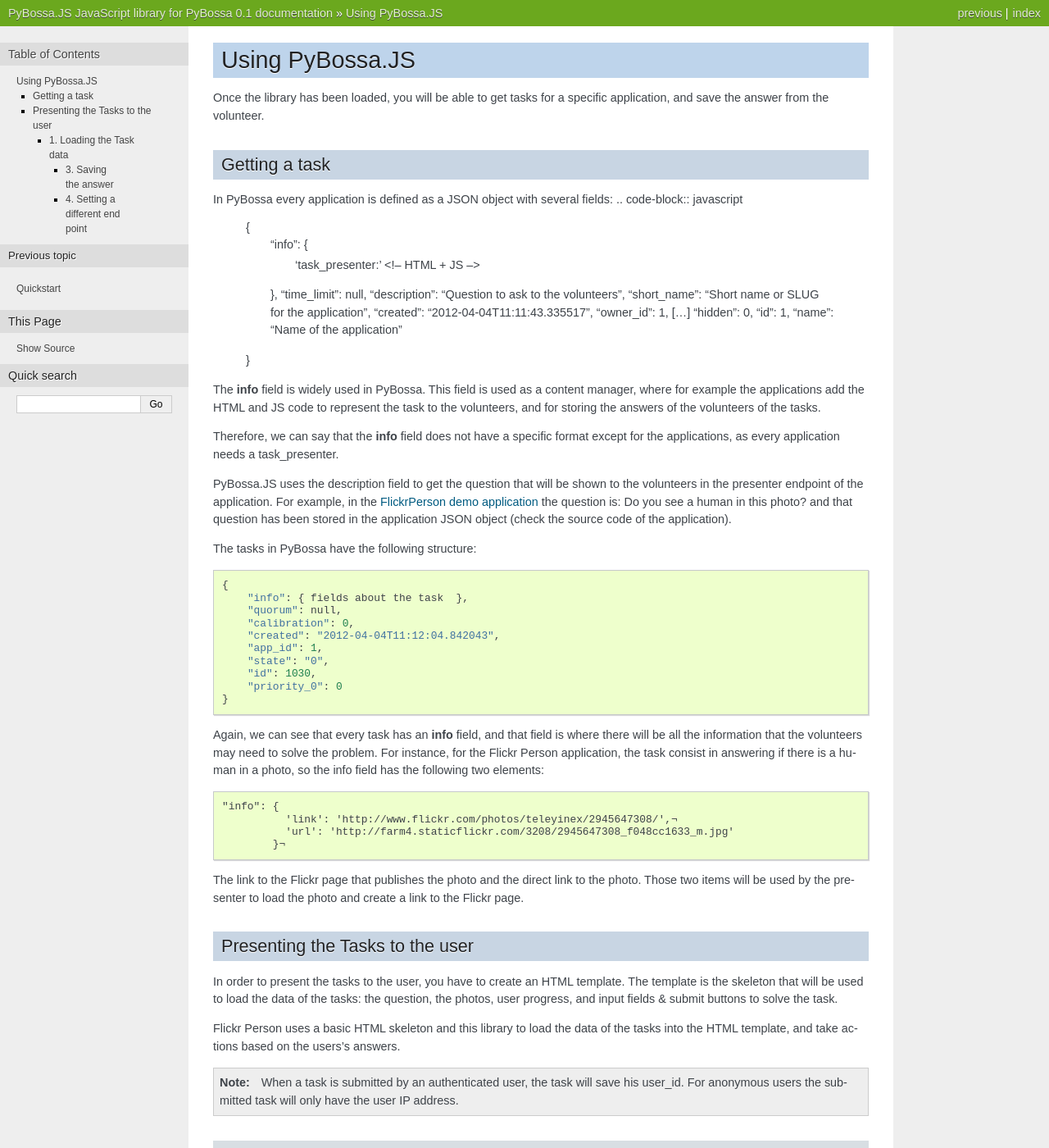
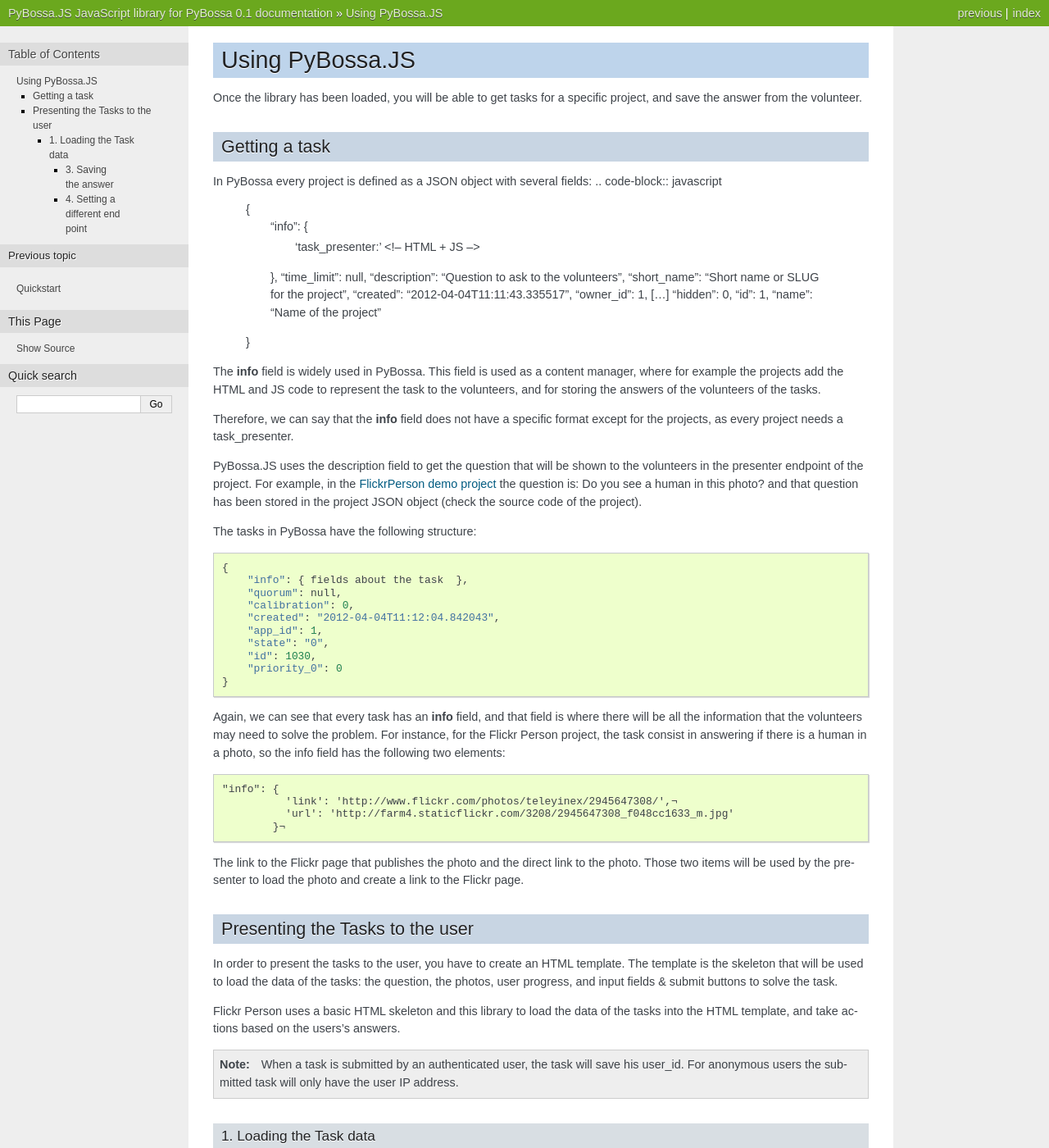
Before and after one commit to Scifabric/pybossa.js, a Sphinx documentation site: the page built from doc/library.rst, in a window 1280 px wide and 1400 px high. Shown: the whole window at 82% size. Built offline with Sphinx 7.4.7, drawn with Linux system fonts in a browser that asks for light colours; some of the changed text lies outside the part shown.

Commit message:
rename applications to projects

```diff
--- a/doc/index.rst
+++ b/doc/index.rst
@@ -8,7 +8,7 @@ human cognition, knowledge or intelligence (e.g. image classification,
 transcription, information location etc).
 
 PyBossa.JS simplifies the access to the PyBossa API providing several public
-methods that will get and submit a task for a given application in PyBossa.
+methods that will get and submit a task for a given project in PyBossa.
 
 User Guide
 ==========
@@ -16,7 +16,7 @@ User Guide
 This section covers how to use PyBossa.JS from the perspective of a PyBossa
 end-user such as:
 
-  * Creators and managers of a specific PyBossa microtasking application:
+  * Creators and managers of a specific PyBossa microtasking project:
     getting a task and saving the answer from the volunteers in the data base.
 
 We suggest starting by taking a quick look at the overview of the `PyBossa <http://docs.pybossa.com>`_
--- a/doc/library.rst
+++ b/doc/library.rst
@@ -3,12 +3,12 @@ Using PyBossa.JS
 ================
 
 Once the library has been loaded, you will be able to get tasks for a specific
-application, and save the answer from the volunteer.
+project, and save the answer from the volunteer.
 
 Getting a task
 ==============
 
-In PyBossa every application is defined as a JSON object with several fields:
+In PyBossa every project is defined as a JSON object with several fields:
 .. code-block:: javascript
 
     {
@@ -17,29 +17,29 @@ In PyBossa every application is defined as a JSON object with several fields:
         },
         "time_limit": null,
         "description": "Question to ask to the volunteers",
-        "short_name": "Short name or SLUG for the application",
+        "short_name": "Short name or SLUG for the project",
         "created": "2012-04-04T11:11:43.335517",
         "owner_id": 1,
         [...]
         "hidden": 0,
         "id": 1,
-        "name": "Name of the application"
+        "name": "Name of the project"
     }
 
 The **info** field is widely used in PyBossa. This field is used as a content
-manager, where for example the applications add the HTML and JS code to
+manager, where for example the projects add the HTML and JS code to
 represent the task to the volunteers, and for storing the answers of the
 volunteers of the tasks.
 
 Therefore, we can say that the **info** field does not have a specific format
-except for the applications, as every application needs a task_presenter.
+except for the projects, as every project needs a task_presenter.
 
 PyBossa.JS uses the description field to get the question that will be shown to
-the volunteers in the presenter endpoint of the application. For example, in
-the `FlickrPerson demo application <http://app-flickrperson.rtfd.org>`_ the
+the volunteers in the presenter endpoint of the project. For example, in
+the `FlickrPerson demo project <http://app-flickrperson.rtfd.org>`_ the
 question is: Do you see a human in this photo? and that question has been
-stored in the application JSON object (check the source code of the
-application).
+stored in the project JSON object (check the source code of the
+project).
 
 The tasks in PyBossa have the following structure::
 
@@ -56,7 +56,7 @@ The tasks in PyBossa have the following structure::
 
 Again, we can see that every task has an **info** field, and that field is
 where there will be all the information that the volunteers may need to solve
-the problem. For instance, for the Flickr Person application, the task consist
+the problem. For instance, for the Flickr Person project, the task consist
 in answering if there is a human in a photo, so the info field has the
 following two elements::
 
@@ -89,10 +89,10 @@ of the tasks into the HTML template, and take actions based on the users's answe
 1. Loading the Task data
 ~~~~~~~~~~~~~~~~~~~~~~~~
 
-Every PyBossa application will have DOM skeleton where you will load the task data.
+Every PyBossa project will have DOM skeleton where you will load the task data.
 
 PyBossa.JS provides two methods that have to
-been overridden with some logic, as each application will have a different
+been overridden with some logic, as each project will have a different
 needs:
 
   * pybossa.taskLoaded(function(task, deferred){});
@@ -143,7 +143,7 @@ That JSON object will be accessible via the task object passed as an argument
 to the pybossa.presentTask method. First we will need to check that we are not
 getting an empty object, as it will mean that there are no more available tasks
 for the current user. In that case, we should hide the skeleton, and say thanks
-to the user as he has participated in all the tasks of the application.
+to the user as he has participated in all the tasks of the project.
 
 If the task object is not empty, then we have task to load into the *skeleton*.
 
@@ -236,11 +236,11 @@ completely, however the volunteers will benefit from this type of information
 as they will be able to know how many tasks they have to do, giving an idea of
 progress while the contribute to the project.
 
-Finally, we only need in our application to run the PyBossa application:
+Finally, we only need in our application to run the PyBossa project:
 
 .. code-block:: javascript
 
-    pybossa.run('slug-application-name')
+    pybossa.run('slug-project-name')
 
 
 3. Saving the answer
@@ -265,7 +265,7 @@ has been successfully saved:
     };
   );
 
-We recommend to read the `PyBossa tutorial <http://docs.pybossa.com/en/latest/user/create-application-tutorial.html>`_ as we explain step by step how to create an application.
+We recommend to read the `PyBossa tutorial <http://docs.pybossa.com/en/latest/user/create-application-tutorial.html>`_ as we explain step by step how to create a project.
 
 4. Setting a different end point
 --------------------------------
@@ -274,7 +274,7 @@ Sometimes the PyBossa server is not in the root of the domain, so you will find
 the server running for example here: http://server/pybossa
 
 In this case, you will need to change the API endpoint, otherwise PyBossa.JS
-will fail to load the task for your application. In order to set the right
+will fail to load the task for your project. In order to set the right
 end point, you can use the following method:
 
 .. code-block:: javascript
--- a/doc/quickstart.rst
+++ b/doc/quickstart.rst
@@ -6,9 +6,9 @@ The library is provided with the PyBossa server. However, the source code and
 unit tests for PyBossa.JS are included in a different repository and
 distributed as a git submodule for PyBossa.
 
-If you are creating a new PyBossa application, you will get the library loaded
+If you are creating a new PyBossa project, you will get the library loaded
 for you, so you only need to start using it (check the demo
-applications)[https://github.com/PyBossa/]::
+projects)[https://github.com/PyBossa/]::
 
    <script src=/static/js/pybossa/pybossa.js>
 
```
Also changed, not shown: README.md (+3 -3 lines), 1 other file.
